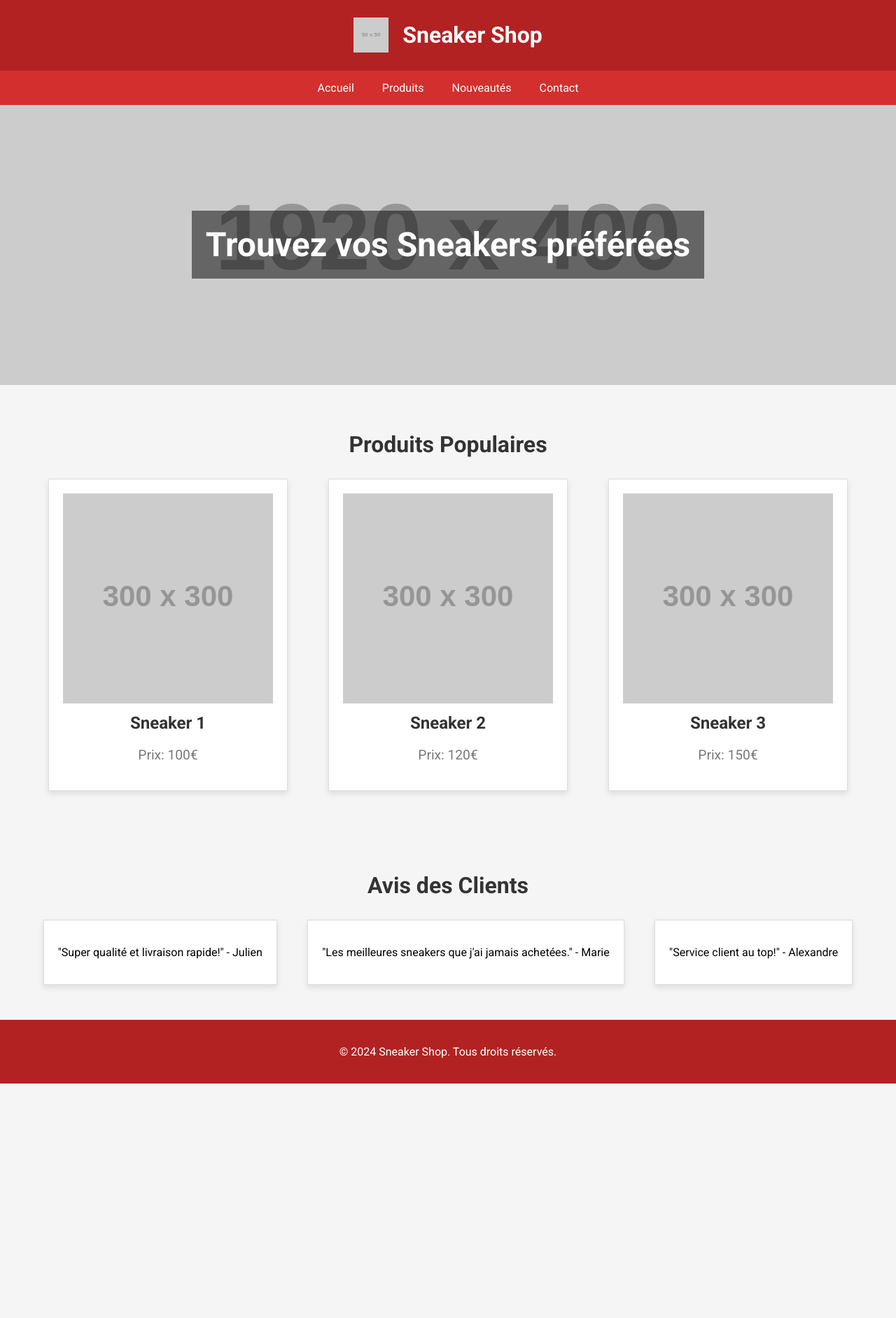
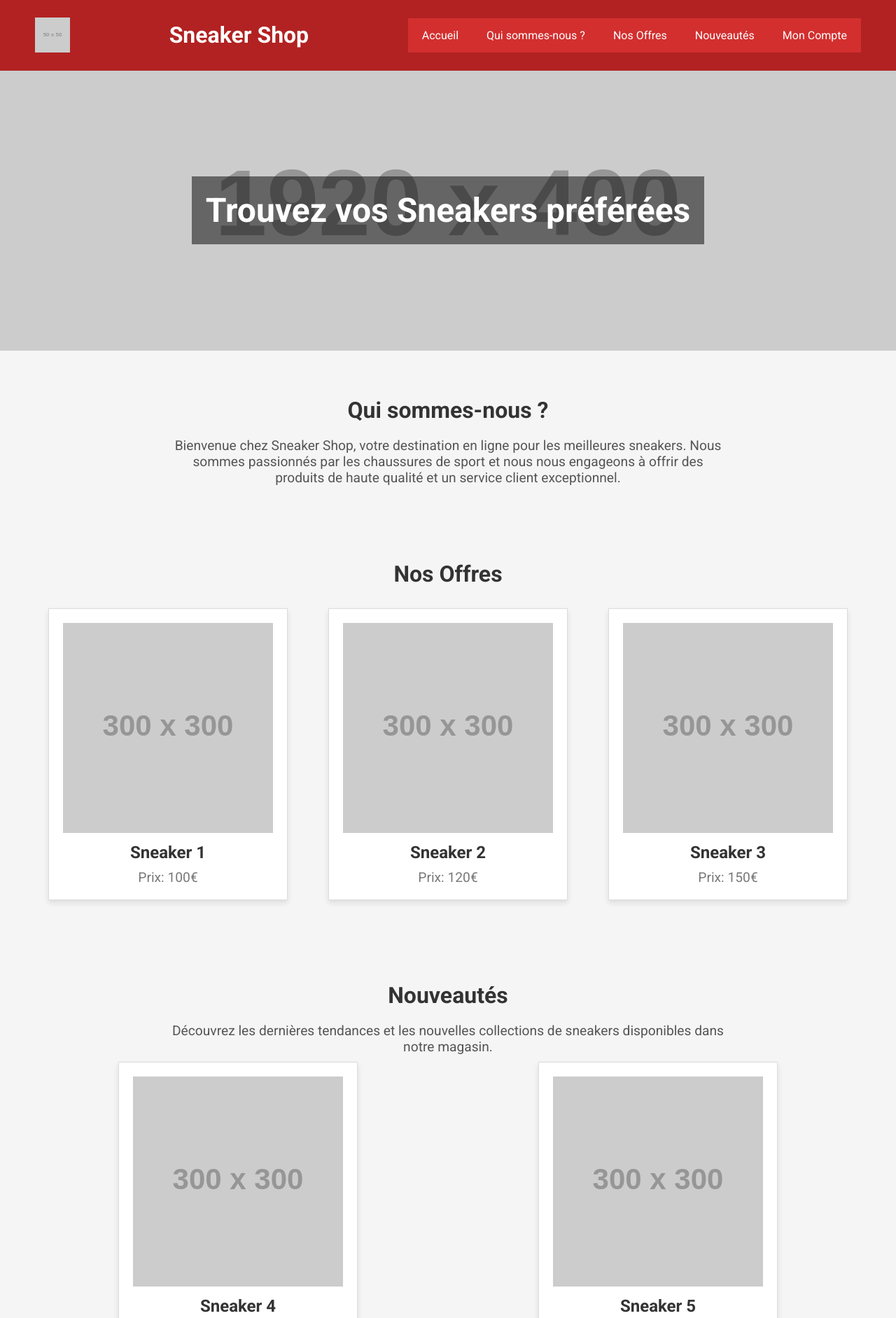
Before and after one commit to celiasgn/lasig, a plain HTML site: page index.html in a window 1280 px wide. Shown: the top 1883 px of the page at 70% size. Before the commit the page ends 1548 px from the top, so only its background shows below. Drawn offline with Linux system fonts and the light colour scheme; placeholder pictures from the web are drawn by us.

Commit message:
Update index.html

```diff
--- a/index.html
+++ b/index.html
@@ -19,11 +19,11 @@
             text-align: center;
             display: flex;
             align-items: center;
-            justify-content: center;
+            justify-content: space-between;
+            padding: 10px 50px;
         }
         header img {
             height: 50px;
-            margin-right: 20px;
         }
         nav {
             display: flex;
@@ -62,6 +62,12 @@
             margin-bottom: 20px;
             font-size: 2em;
             color: #333;
+        }
+        .section p {
+            max-width: 800px;
+            margin: 0 auto;
+            font-size: 1.2em;
+            color: #555;
         }
         .product-list, .review-list {
             display: flex;
@@ -107,18 +113,23 @@
     <header>
         <img src="https://via.placeholder.com/50x50?text=S" alt="Logo Basket">
         <h1>Sneaker Shop</h1>
+        <nav>
+            <a href="#accueil">Accueil</a>
+            <a href="#qui-sommes-nous">Qui sommes-nous ?</a>
+            <a href="#nos-offres">Nos Offres</a>
+            <a href="#nouveautes">Nouveautés</a>
+            <a href="#mon-compte">Mon Compte</a>
+        </nav>
     </header>
-    <nav>
-        <a href="#">Accueil</a>
-        <a href="#">Produits</a>
-        <a href="#">Nouveautés</a>
-        <a href="#">Contact</a>
-    </nav>
-    <section class="banner">
+    <section class="banner" id="accueil">
         <h1>Trouvez vos Sneakers préférées</h1>
     </section>
-    <section class="section products">
-        <h2>Produits Populaires</h2>
+    <section class="section" id="qui-sommes-nous">
+        <h2>Qui sommes-nous ?</h2>
+        <p>Bienvenue chez Sneaker Shop, votre destination en ligne pour les meilleures sneakers. Nous sommes passionnés par les chaussures de sport et nous nous engageons à offrir des produits de haute qualité et un service client exceptionnel.</p>
+    </section>
+    <section class="section products" id="nos-offres">
+        <h2>Nos Offres</h2>
         <div class="product-list">
             <div class="product">
                 <img src="https://via.placeholder.com/300x300?text=Sneaker+1" alt="Sneaker 1">
@@ -137,19 +148,26 @@
             </div>
         </div>
     </section>
-    <section class="section reviews">
-        <h2>Avis des Clients</h2>
-        <div class="review-list">
-            <div class="review">
-                <p>"Super qualité et livraison rapide!" - Julien</p>
+    <section class="section" id="nouveautes">
+        <h2>Nouveautés</h2>
+        <p>Découvrez les dernières tendances et les nouvelles collections de sneakers disponibles dans notre magasin.</p>
+        <div class="product-list">
+            <div class="product">
+                <img src="https://via.placeholder.com/300x300?text=Sneaker+4" alt="Sneaker 4">
+                <h3>Sneaker 4</h3>
+                <p>Prix: 130€</p>
             </div>
-            <div class="review">
-                <p>"Les meilleures sneakers que j'ai jamais achetées." - Marie</p>
-            </div>
-            <div class="review">
-                <p>"Service client au top!" - Alexandre</p>
+            <div class="product">
+                <img src="https://via.placeholder.com/300x300?text=Sneaker+5" alt="Sneaker 5">
+                <h3>Sneaker 5</h3>
+                <p>Prix: 140€</p>
             </div>
         </div>
+    </section>
+    <section class="section" id="mon-compte">
+        <h2>Mon Compte</h2>
+        <p>Accédez à votre compte pour suivre vos commandes, gérer vos informations personnelles et plus encore.</p>
+        <a href="#" style="background-color: #b22222; color: white; padding: 10px 20px; text-decoration: none; border-radius: 5px;">Se connecter</a>
     </section>
     <footer>
         <p>&copy; 2024 Sneaker Shop. Tous droits réservés.</p>
```
